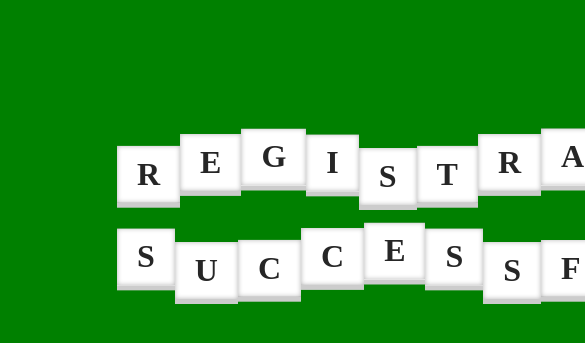
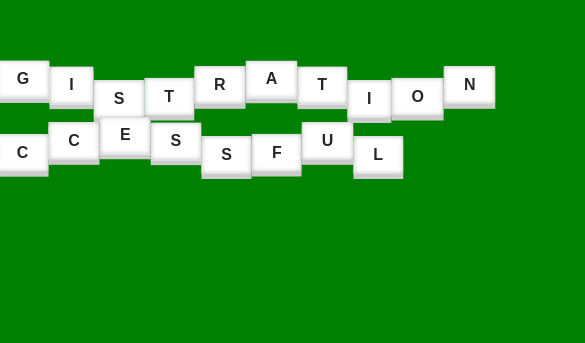
Before and after one commit to Saaj1/registration-form-JS, a plain HTML site: page signup-success.html in a window 390 px wide. Shown: the part 295-638 px from the top of the page, 585 px wide, since content can reach past the window. Drawn offline with Linux system fonts and the light colour scheme.

Commit message:
responsive

```diff
--- a/success.css
+++ b/success.css
@@ -1,11 +1,36 @@
+* {
+  box-sizing: border-box;
+  margin: 0;
+  padding: 0;
+  font-family: Raleway, sans-serif;
+}
+
 body {
   background: green;
 }
 
+.container {
+  display: flex;
+  align-items: center;
+  justify-content: center;
+  min-height: 100vh;
+}
+
+.content {
+  display: flex;
+  flex-direction: column;
+  align-items: center;
+}
+
 h1 {
+  margin-bottom: 10%;
+  text-align: center;
+  color: #fff;
   position: absolute;
   top: 50%;
-  left: 30%;
+  left: 50%;
+  transform: translate(-50%, -50%);
+  font-size: 24px;
 }
 
 h1 span {
@@ -13,27 +38,36 @@ h1 span {
   background: #fff;
   padding: 10px 20px;
   display: table-cell;
-  box-shadow: inset 0 0 5px
-      rgba(0, 0, 0, 0.3),
-          0 5px 0 #ccc;
+  box-shadow: inset 0 0 5px rgba(0, 0, 0, 0.3), 0 5px 0 #ccc;
   animation: animate 0.5s infinite;
 }
 
-/* Specify the animation keyframes
-  to be used to move the letters */
 @keyframes animate {
   0% {
-      transform: translateY(0px);
+    transform: translateY(0px);
   }
-
   50% {
-      transform: translateY(-20px);
+    transform: translateY(-20px);
   }
-
   100% {
-      transform: translateY(0px);
+    transform: translateY(0px);
   }
 }
+
+@media (max-width: 768px) {
+  h1 {
+    font-size: 18px;
+  }
+}
+
+@media (max-width: 480px) {
+  h1 {
+    font-size: 16px;
+  }
+}
+
+/* Rest of the CSS code remains the same */
+
 
 /* Specify a slight delay for
   each of the letters */
```
